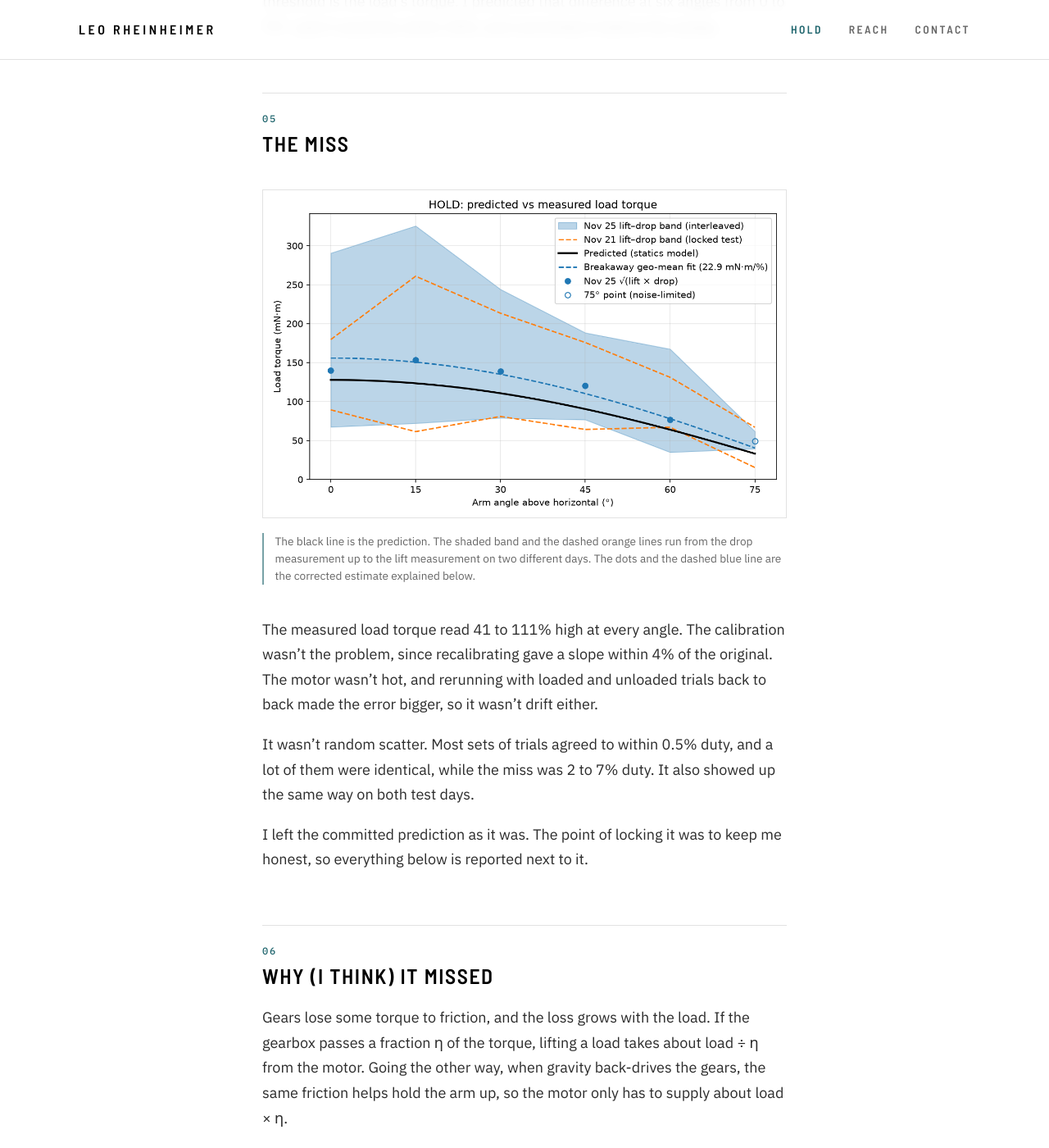
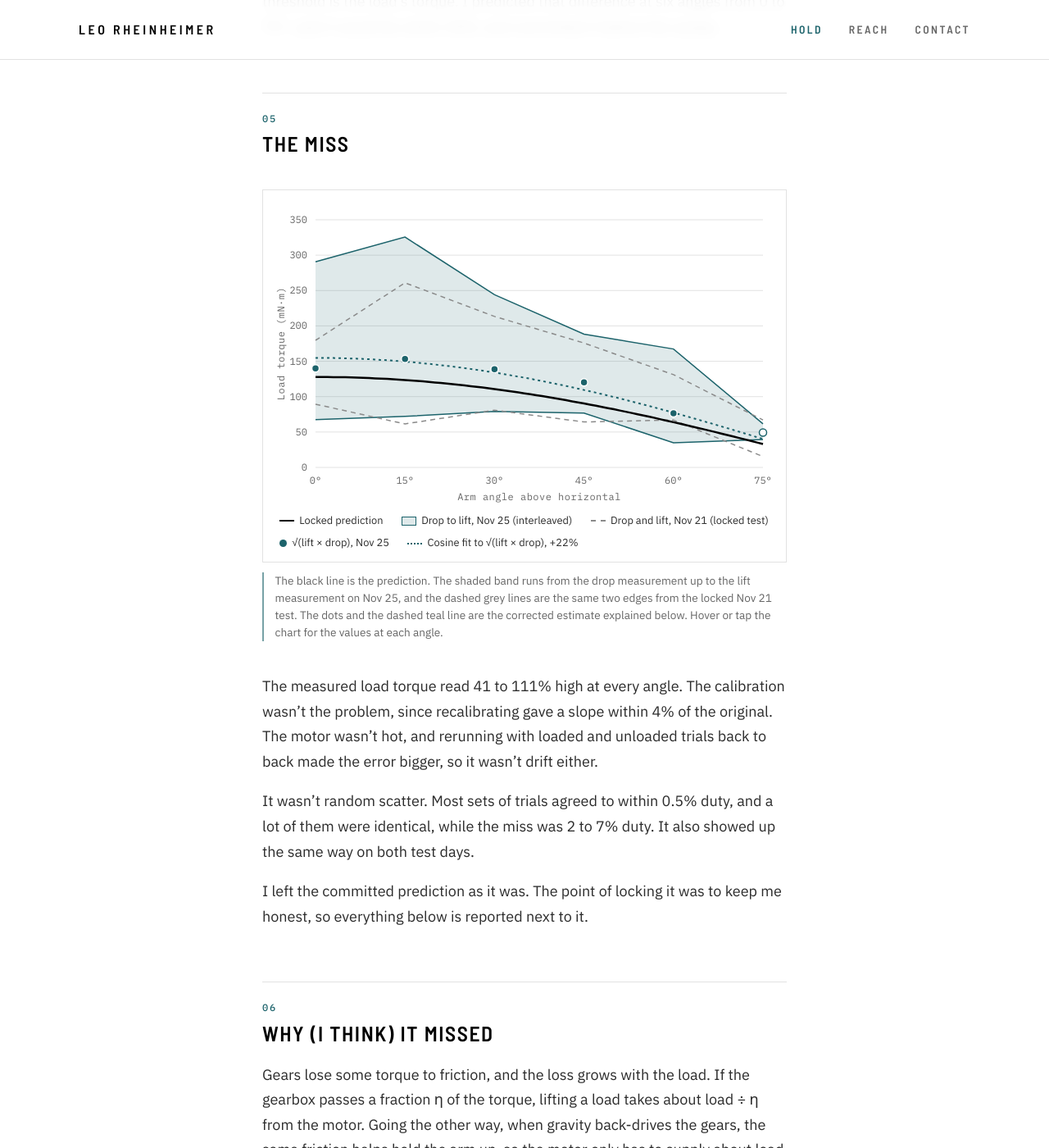
Before and after one commit to leosrheinheimer/leosrheinheimer.github.io, a Jekyll site: the page built from hold/index.md, in a window 1280 px wide and 1400 px high, scrolled down 6615 px. Shown: the whole window at 82% size. Built offline with Jekyll 4.4.1, drawn with Linux system fonts in a browser that asks for light colours.

Commit message:
Contours draw on load, scroll reveals, solid header on scroll, interactive HOLD torque chart
Co-Authored-By: Claude Opus 5.5 <noreply@anthropic.com>
Claude-Session: https://claude.ai/code/session_01BoJwAsktQc3tHYwBV5fSJd

```diff
--- a/_layouts/default.html
+++ b/_layouts/default.html
@@ -1,5 +1,5 @@
 <!DOCTYPE html>
-<html lang="en">
+<html lang="en" data-contours="{{ '/assets/img/contours.svg' | relative_url }}">
 <head>
   <meta charset="utf-8">
   <meta name="viewport" content="width=device-width, initial-scale=1">
@@ -9,6 +9,7 @@
   <link rel="preconnect" href="https://fonts.gstatic.com" crossorigin>
   <link href="https://fonts.googleapis.com/css2?family=Barlow+Semi+Condensed:wght@500;600&family=IBM+Plex+Mono:wght@400;500&family=IBM+Plex+Sans:ital,wght@0,400;0,500;0,600;1,400&display=swap" rel="stylesheet">
   <link rel="stylesheet" href="{{ '/assets/main.css' | relative_url }}">
+  <script src="{{ '/assets/site.js' | relative_url }}" defer></script>
   {% if page.model_viewer %}<script type="module" src="https://cdn.jsdelivr.net/npm/@google/model-viewer@3.5.0/dist/model-viewer.min.js"></script>{% endif %}
 </head>
 <body class="layout-{{ page.layout }}">
--- a/assets/main.scss
+++ b/assets/main.scss
@@ -92,13 +92,21 @@ img { max-width: 100%; height: auto; }
 }
 
 .site-header--overlay {
-  position: absolute;
+  position: fixed;
   left: 0;
   right: 0;
   background: transparent;
   -webkit-backdrop-filter: none;
   backdrop-filter: none;
   border-bottom: 0;
+  transition: background 0.3s, border-color 0.3s;
+
+  &.is-scrolled {
+    background: rgba(255, 255, 255, 0.92);
+    -webkit-backdrop-filter: blur(8px);
+    backdrop-filter: blur(8px);
+    border-bottom: 1px solid $line;
+  }
 }
 
 .site-header__inner {
@@ -163,6 +171,16 @@ img { max-width: 100%; height: auto; }
   position: absolute;
   inset: 0;
   background: linear-gradient(to top, $bg 0%, rgba(255, 255, 255, 0.15) 55%, rgba(255, 255, 255, 0.5) 100%);
+}
+
+.hero__contours.is-live,
+.page-head__contours.is-live { background: none; }
+
+.contours-svg {
+  position: absolute;
+  inset: 0;
+  width: 100%;
+  height: 100%;
 }
 
 .hero__inner { position: relative; }
@@ -605,3 +623,118 @@ img { max-width: 100%; height: auto; }
 
   .post-content table td:first-child { width: 38%; }
 }
+
+
+// ---- Scroll reveals -------------------------------------------------------
+
+.reveal {
+  opacity: 0;
+  transform: translateY(18px);
+  transition: opacity 0.7s ease, transform 0.7s cubic-bezier(.2, .7, .2, 1);
+}
+
+.reveal.is-visible {
+  opacity: 1;
+  transform: none;
+}
+
+// ---- Interactive chart ----------------------------------------------------
+
+.post-content .chart {
+  position: relative;
+  margin: 2.5rem 0 0.75rem;
+  padding: 1rem 0.75rem 0.5rem;
+  border: 1px solid $line;
+
+  svg { display: block; max-width: 100%; height: auto; touch-action: pan-y; }
+}
+
+.chart__grid {
+  line { stroke: $line; stroke-width: 1; }
+  text { font-family: $mono; font-size: 12px; fill: $muted; }
+  .chart__axis { font-size: 12px; letter-spacing: 0.04em; }
+}
+
+.chart__band  { fill: rgba($accent, 0.14); }
+.chart__edge  { fill: none; stroke: $accent; stroke-width: 1.5; }
+.chart__old   { fill: none; stroke: #8a8a8a; stroke-width: 1.5; stroke-dasharray: 6 5; }
+.chart__fit   { fill: none; stroke: $accent; stroke-width: 2; stroke-dasharray: 3 4; }
+.chart__pred  { fill: none; stroke: #000; stroke-width: 2.5; }
+.chart__dot   { fill: $accent; stroke: #fff; stroke-width: 1.5; }
+.chart__dot--weak { fill: #fff; stroke: $accent; }
+.chart__cursor { stroke: #000; stroke-width: 1; stroke-dasharray: 2 3; }
+
+.chart__tip {
+  position: absolute;
+  top: 0.75rem;
+  min-width: 14rem;
+  padding: 0.75rem 0.9rem;
+  background: rgba(255, 255, 255, 0.96);
+  border: 1px solid $line;
+  box-shadow: 0 6px 20px rgba(0, 0, 0, 0.08);
+  font-size: 0.8rem;
+  line-height: 1.45;
+  pointer-events: none;
+  opacity: 0;
+  transition: opacity 0.15s;
+
+  &.is-on { opacity: 1; }
+
+  @media (max-width: 760px) {
+    position: static;
+    min-width: 0;
+    margin: 0.5rem 0.25rem 0.25rem;
+    box-shadow: none;
+    display: none;
+
+    &.is-on { display: block; }
+  }
+
+  strong {
+    display: block;
+    font-family: $mono;
+    font-weight: 500;
+    letter-spacing: 0.08em;
+    color: #000;
+    margin-bottom: 0.4rem;
+
+    span { color: $muted; font-weight: 400; }
+  }
+
+  dl {
+    display: grid;
+    grid-template-columns: 1fr auto;
+    gap: 0.15rem 1rem;
+    margin: 0;
+  }
+
+  dt { color: $text; }
+  dd { margin: 0; font-family: $mono; text-align: right; color: #000; }
+}
+
+.chart__legend {
+  list-style: none;
+  display: flex;
+  flex-wrap: wrap;
+  gap: 0.35rem 1.4rem;
+  padding: 0.5rem 0.5rem 0.25rem;
+  margin: 0;
+  font-size: 0.8rem;
+  color: $text;
+
+  li { margin: 0; }
+}
+
+.k {
+  display: inline-block;
+  width: 1.4em;
+  height: 0;
+  margin-right: 0.5em;
+  vertical-align: middle;
+  border-top: 2.5px solid #000;
+}
+
+.k--band { height: 0.8em; border: 1.5px solid $accent; background: rgba($accent, 0.14); }
+.k--old  { border-top: 2px dashed #8a8a8a; }
+.k--fit  { border-top: 2px dotted $accent; }
+.k--dot  { width: 0.7em; height: 0.7em; border: 0; border-radius: 50%; background: $accent; }
--- /dev/null
+++ b/assets/site.js
@@ -0,0 +1,220 @@
+// Site behaviour: contour lines that draw themselves, scroll reveals, the home
+// header turning solid on scroll, and the interactive load-torque chart on HOLD.
+// Everything here is progressive: without JavaScript the page still works, and
+// with "reduce motion" switched on nothing animates.
+
+(function () {
+  var reduceMotion = window.matchMedia('(prefers-reduced-motion: reduce)').matches;
+  var root = document.documentElement;
+
+  // ---- Contour lines draw on load ------------------------------------------
+  function drawContours() {
+    var hosts = document.querySelectorAll('.hero__contours, .page-head__contours');
+    if (!hosts.length || reduceMotion || !window.fetch) return;
+    fetch(root.dataset.contours).then(function (r) { return r.text(); }).then(function (text) {
+      var doc = new DOMParser().parseFromString(text, 'image/svg+xml');
+      var src = doc.documentElement;
+      hosts.forEach(function (host) {
+        var svg = document.createElementNS('http://www.w3.org/2000/svg', 'svg');
+        svg.setAttribute('viewBox', src.getAttribute('viewBox'));
+        svg.setAttribute('preserveAspectRatio', 'xMidYMid slice');
+        svg.setAttribute('class', 'contours-svg');
+        svg.setAttribute('aria-hidden', 'true');
+        var g = document.createElementNS(svg.namespaceURI, 'g');
+        g.setAttribute('fill', 'none');
+        g.setAttribute('stroke', '#000');
+        g.setAttribute('stroke-linejoin', 'round');
+        g.setAttribute('stroke-linecap', 'round');
+        svg.appendChild(g);
+        // Each source path holds many contours; split them so each one draws on its own.
+        src.querySelectorAll('path').forEach(function (p) {
+          var d = p.getAttribute('d').split('M').filter(Boolean);
+          d.forEach(function (seg) {
+            var path = document.createElementNS(svg.namespaceURI, 'path');
+            path.setAttribute('d', 'M' + seg);
+            path.setAttribute('stroke-opacity', p.getAttribute('stroke-opacity'));
+            path.setAttribute('stroke-width', p.getAttribute('stroke-width'));
+            g.appendChild(path);
+          });
+        });
+        host.insertBefore(svg, host.firstChild);
+        host.classList.add('is-live');
+        var paths = g.querySelectorAll('path');
+        paths.forEach(function (path) {
+          var len = path.getTotalLength();
+          path.style.strokeDasharray = len;
+          path.style.strokeDashoffset = len;
+        });
+        // Next frame: start the draw, longest contours first so the field fills evenly.
+        requestAnimationFrame(function () {
+          requestAnimationFrame(function () {
+            paths.forEach(function (path, i) {
+              var delay = (i % 12) * 0.06 + Math.random() * 0.35;
+              path.style.transition = 'stroke-dashoffset 1.8s cubic-bezier(.4,0,.2,1) ' + delay + 's';
+              path.style.strokeDashoffset = 0;
+            });
+          });
+        });
+      });
+    }).catch(function () { /* keep the static background */ });
+  }
+
+  // ---- Scroll reveals --------------------------------------------------------
+  function reveals() {
+    if (reduceMotion || !('IntersectionObserver' in window)) return;
+    var targets = document.querySelectorAll('.project, .about, .post-content > h2, .post-content > .model, .post-content > .chart');
+    var io = new IntersectionObserver(function (entries) {
+      entries.forEach(function (e) {
+        if (e.isIntersecting) { e.target.classList.add('is-visible'); io.unobserve(e.target); }
+      });
+    }, { rootMargin: '0px 0px -8% 0px' });
+    targets.forEach(function (t) {
+      // Anything already on screen at load shows immediately.
+      if (t.getBoundingClientRect().top < window.innerHeight * 0.92) return;
+      t.classList.add('reveal');
+      io.observe(t);
+    });
+  }
+
+  // ---- Home header turns solid once the hero scrolls away -------------------
+  function smartHeader() {
+    var header = document.querySelector('.site-header--overlay');
+    if (!header) return;
+    var onScroll = function () { header.classList.toggle('is-scrolled', window.scrollY > 24); };
+    window.addEventListener('scroll', onScroll, { passive: true });
+    onScroll();
+  }
+
+  // ---- Interactive load-torque chart (HOLD) ---------------------------------
+  function torqueChart() {
+    var img = document.querySelector('.post-content img[src$="loadTorque.png"]');
+    if (!img) return;
+
+    var angles = [0, 15, 30, 45, 60, 75];
+    var lift25 = [290.6, 325.5, 244.1, 188.3, 167.4, 61.6];
+    var drop25 = [67.4, 72.1, 79.0, 76.7, 34.9, 39.5];
+    var lift21 = [179.6, 260.9, 213.4, 175.8, 131.1, 67.0];
+    var drop21 = [89.3, 61.4, 80.9, 64.2, 67.0, 15.3];
+    var geo25 = [140.0, 153.2, 138.9, 120.2, 76.4, 49.3];
+    var PRED = 127.8, FIT = 154.8;  // mN·m at horizontal: locked prediction, cos fit to √(lift × drop)
+    var cos = function (deg) { return Math.cos(deg * Math.PI / 180); };
+
+    var W, H, m = { t: 20, r: 16, b: 46, l: 52 };
+    var X = function (a) { return m.l + (a / 75) * (W - m.l - m.r); };
+    var Y = function (v) { return H - m.b - (v / 350) * (H - m.t - m.b); };
+    var NS = 'http://www.w3.org/2000/svg';
+    var el = function (tag, attrs, parent) {
+      var n = document.createElementNS(NS, tag);
+      for (var k in attrs) n.setAttribute(k, attrs[k]);
+      if (parent) parent.appendChild(n);
+      return n;
+    };
+    var line = function (xs, ys) {
+      return xs.map(function (x, i) { return (i ? 'L' : 'M') + X(x).toFixed(1) + ' ' + Y(ys[i]).toFixed(1); }).join('');
+    };
+    var smooth = function (k) {
+      var xs = [], ys = [];
+      for (var a = 0; a <= 75; a += 1) { xs.push(a); ys.push(k * cos(a)); }
+      return line(xs, ys);
+    };
+
+    var wrap = document.createElement('figure');
+    wrap.className = 'chart';
+    var p = img.closest('p');
+    p.parentNode.replaceChild(wrap, p);
+    var tip = document.createElement('div');
+    tip.className = 'chart__tip';
+
+    function render() {
+    wrap.innerHTML = '';
+    W = Math.round(wrap.clientWidth - 24);
+    H = Math.round(W < 520 ? W * 0.9 : W * 0.6);
+    var svg = el('svg', { viewBox: '0 0 ' + W + ' ' + H, width: W, height: H, role: 'img',
+      'aria-label': 'Load torque against arm angle: the prediction runs through the band between the drop and lift measurements on both test days.' });
+    wrap.appendChild(svg);
+
+    // Grid and axes
+    var grid = el('g', { class: 'chart__grid' }, svg);
+    for (var v = 0; v <= 350; v += 50) {
+      el('line', { x1: m.l, x2: W - m.r, y1: Y(v), y2: Y(v) }, grid);
+      el('text', { x: m.l - 10, y: Y(v) + 4, 'text-anchor': 'end' }, grid).textContent = v;
+    }
+    angles.forEach(function (a) {
+      el('text', { x: X(a), y: H - m.b + 20, 'text-anchor': 'middle' }, grid).textContent = a + '°';
+    });
+    el('text', { x: (m.l + W - m.r) / 2, y: H - 6, 'text-anchor': 'middle', class: 'chart__axis' }, grid).textContent = 'Arm angle above horizontal';
+    el('text', { x: 14, y: (m.t + H - m.b) / 2, 'text-anchor': 'middle', class: 'chart__axis',
+      transform: 'rotate(-90 14 ' + (m.t + H - m.b) / 2 + ')' }, grid).textContent = 'Load torque (mN·m)';
+
+    // Data
+    var band = line(angles, lift25) + line(angles.slice().reverse(), drop25.slice().reverse()).replace('M', 'L') + 'Z';
+    el('path', { d: band, class: 'chart__band' }, svg);
+    el('path', { d: line(angles, lift25), class: 'chart__edge' }, svg);
+    el('path', { d: line(angles, drop25), class: 'chart__edge' }, svg);
+    el('path', { d: line(angles, lift21), class: 'chart__old' }, svg);
+    el('path', { d: line(angles, drop21), class: 'chart__old' }, svg);
+    el('path', { d: smooth(FIT), class: 'chart__fit' }, svg);
+    el('path', { d: smooth(PRED), class: 'chart__pred' }, svg);
+    angles.forEach(function (a, i) {
+      el('circle', { cx: X(a), cy: Y(geo25[i]), r: 4.5, class: 'chart__dot' + (a === 75 ? ' chart__dot--weak' : '') }, svg);
+    });
+
+    // Hover readout
+    var cursor = el('line', { class: 'chart__cursor', y1: m.t, y2: H - m.b, x1: -10, x2: -10 }, svg);
+    wrap.appendChild(tip);
+    var hit = el('rect', { x: m.l, y: m.t, width: W - m.l - m.r, height: H - m.t - m.b, fill: 'transparent' }, svg);
+    var fmt = function (n) { return n.toFixed(1); };
+    var show = function (evt) {
+      var box = svg.getBoundingClientRect();
+      var px = (evt.clientX - box.left) * (W / box.width);
+      var i = Math.round(((px - m.l) / (W - m.l - m.r)) * 5);
+      i = Math.max(0, Math.min(5, i));
+      var a = angles[i];
+      cursor.setAttribute('x1', X(a)); cursor.setAttribute('x2', X(a));
+      tip.innerHTML =
+        '<strong>' + a + '°' + (a === 75 ? ' <span>(noise-limited)</span>' : '') + '</strong>' +
+        '<dl>' +
+        '<dt><i class="k k--pred"></i>Predicted</dt><dd>' + fmt(PRED * cos(a)) + '</dd>' +
+        '<dt><i class="k k--band"></i>Lift, Nov 25</dt><dd>' + fmt(lift25[i]) + '</dd>' +
+        '<dt><i class="k k--band"></i>Drop, Nov 25</dt><dd>' + fmt(drop25[i]) + '</dd>' +
+        '<dt><i class="k k--dot"></i>√(lift × drop)</dt><dd>' + fmt(geo25[i]) + '</dd>' +
+        '<dt><i class="k k--old"></i>Lift / drop, Nov 21</dt><dd>' + fmt(lift21[i]) + ' / ' + fmt(drop21[i]) + '</dd>' +
+        '</dl>';
+      tip.classList.add('is-on');
+      if (window.matchMedia('(max-width: 760px)').matches) return;
+      var left = (X(a) / W) * box.width;
+      var tw = tip.offsetWidth;
+      tip.style.left = Math.min(Math.max(left - tw / 2, 0), box.width - tw) + 'px';
+    };
+    hit.addEventListener('pointermove', show);
+    hit.addEventListener('pointerdown', show);
+    hit.addEventListener('pointerleave', function () {
+      tip.classList.remove('is-on');
+      cursor.setAttribute('x1', -10); cursor.setAttribute('x2', -10);
+    });
+
+    // Legend
+    var legend = document.createElement('ul');
+    legend.className = 'chart__legend';
+    legend.innerHTML =
+      '<li><i class="k k--pred"></i>Locked prediction</li>' +
+      '<li><i class="k k--band"></i>Drop to lift, Nov 25 (interleaved)</li>' +
+      '<li><i class="k k--old"></i>Drop and lift, Nov 21 (locked test)</li>' +
+      '<li><i class="k k--dot"></i>√(lift × drop), Nov 25</li>' +
+      '<li><i class="k k--fit"></i>Cosine fit to √(lift × drop), +22%</li>';
+    wrap.appendChild(legend);
+    }
+
+    render();
+    var lastW = wrap.clientWidth, t;
+    window.addEventListener('resize', function () {
+      clearTimeout(t);
+      t = setTimeout(function () { if (wrap.clientWidth !== lastW) { lastW = wrap.clientWidth; render(); } }, 150);
+    });
+  }
+
+  function ready(fn) {
+    if (document.readyState !== 'loading') fn(); else document.addEventListener('DOMContentLoaded', fn);
+  }
+  ready(function () { torqueChart(); drawContours(); reveals(); smartHeader(); });
+})();
--- a/hold/index.md
+++ b/hold/index.md
@@ -129,9 +129,10 @@ committed it before the sweep.
 
 ![Predicted and measured load torque against arm angle](loadTorque.png)
 
-*The black line is the prediction. The shaded band and the dashed orange lines run from the drop
-measurement up to the lift measurement on two different days. The dots and the dashed blue line are
-the corrected estimate explained below.*
+*The black line is the prediction. The shaded band runs from the drop measurement up to the lift
+measurement on Nov 25, and the dashed grey lines are the same two edges from the locked Nov 21 test.
+The dots and the dashed teal line are the corrected estimate explained below. Hover or tap the chart
+for the values at each angle.*
 
 The measured load torque read 41 to 111% high at every angle. The calibration wasn't the problem,
 since recalibrating gave a slope within 4% of the original. The motor wasn't hot, and rerunning
```
